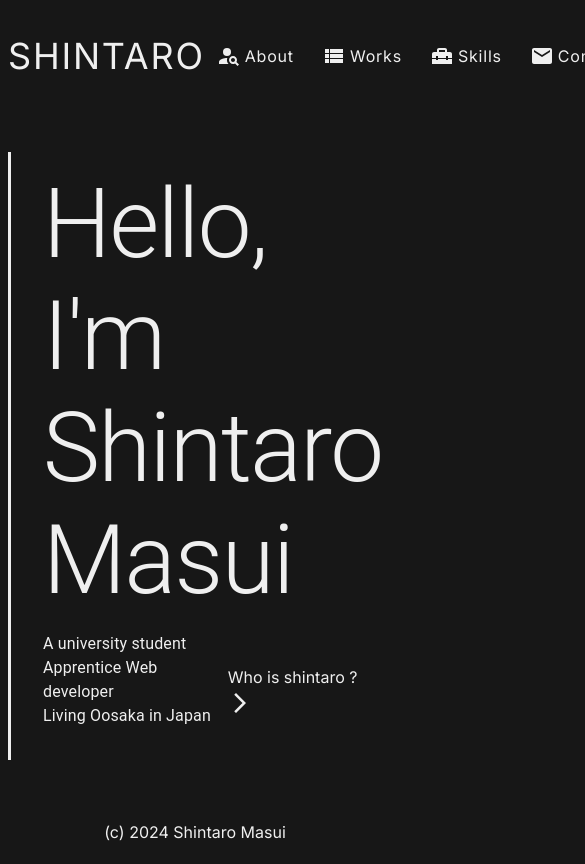
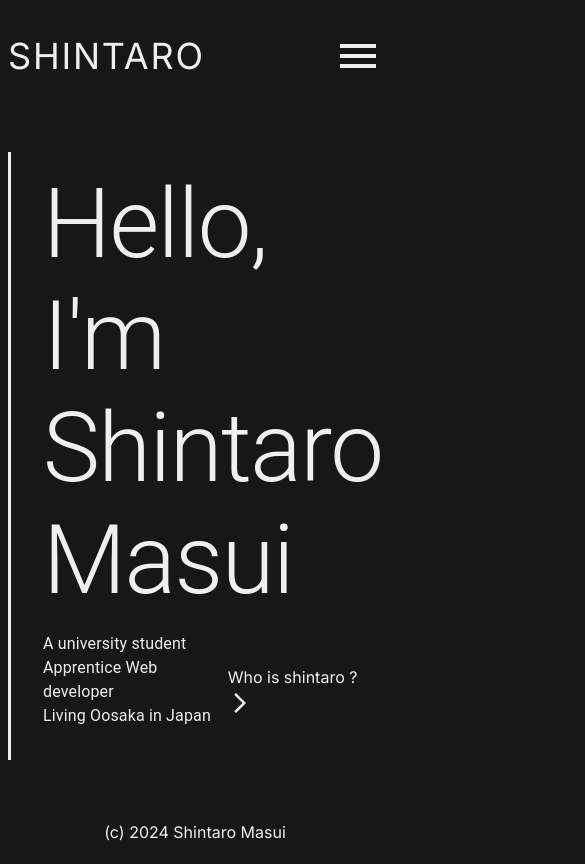
Before and after one commit to shintaro2368/portfolioSite, a Next.js app: page / in a window 390 px wide. Shown: the top 864 px of the page, 585 px wide, since content can reach past the window. Built offline with nearby package versions, Linux system fonts and the light colour scheme.

Commit message:
ハンバーガーメニューの追加

```diff
--- /dev/null
+++ b/app/_components/hamburger.tsx
@@ -0,0 +1,37 @@
+'use client'
+
+import MenuIcon from '@mui/icons-material/Menu';
+import CloseIcon from '@mui/icons-material/Close';
+import NavLinks from './nav-links';
+import { useState } from 'react';
+import { Drawer, Box } from '@mui/material';
+
+// ハンバーガーメニュー
+export default function Hamburger() {
+
+  // メニューを開くかの判定
+  const [isOpen, setIsOpen] = useState(false);
+
+  // ハンバーガーメニューを押下すると発火
+  function handleChageIsOpen() {
+    setIsOpen(!isOpen);
+  }
+
+  return (
+    <>
+      <div onClick={handleChageIsOpen}>
+        {!isOpen && <MenuIcon style={{ fontSize: 48 }} />}
+      </div>
+      <Drawer anchor='right' open={isOpen} onClose={handleChageIsOpen}>
+        <Box width={200}>
+          <Box component="div" onClick={handleChageIsOpen} className='flex mb-8 flex-row-reverse'>
+            <CloseIcon fontSize='large' />
+          </Box>
+          <Box component="div" className='flex flex-col'>
+            <NavLinks handleOnClick={handleChageIsOpen}/>
+          </Box>
+        </Box>
+      </Drawer>
+    </>
+  );
+}
--- a/app/_components/nav-links.tsx
+++ b/app/_components/nav-links.tsx
@@ -8,7 +8,7 @@ import { SvgIconComponent } from "@mui/icons-material";
 import { Box, Typography } from "@mui/material";
 
 // ナビゲーションのリンクを定義しています
-export default function NavLinks(): JSX.Element {
+export default function NavLinks({handleOnClick}: any): JSX.Element {
 
   type link = {
     readonly icon: SvgIconComponent,
@@ -31,11 +31,14 @@ export default function NavLinks(): JSX.Element {
           <Link
             key={link.name}
             href={link.href}
-            className="mx-3 hover:opacity-60"
+            className="mx-3 hover:opacity-60 mb-3 sm:mb-0"
+            onClick={handleOnClick}
           >
-            <Box display="flex" alignItems="center">
+            <Box display="flex" component="div" alignItems="center" sx={{fontSize: {xs: 24, sm: 18}}}>
               {<link.icon/>}
-              <Typography variant="inherit" paddingX={0.5} className="tracking-wider">{link.name}</Typography>
+              <Typography variant="inherit" paddingX={0.5} className="tracking-wider">
+                  {link.name}
+              </Typography>
             </Box>
           </Link>
         )
--- a/app/_components/nav.tsx
+++ b/app/_components/nav.tsx
@@ -1,12 +1,17 @@
 import NavLinks from "./nav-links";
 import Logo from "./logo";
+import Hamburger from "./hamburger";
 
+// グローバルナビゲーション
 export default function Nav() {
   return (
     <div className="flex justify-between items-center h-28">
       <Logo />
-      <div className="flex justify-between w-fit">
+      <div className="hidden sm:flex justify-between w-fit">
         <NavLinks />
+      </div>
+      <div className="block sm:hidden">
+        <Hamburger />
       </div>
     </div>
   );
```
